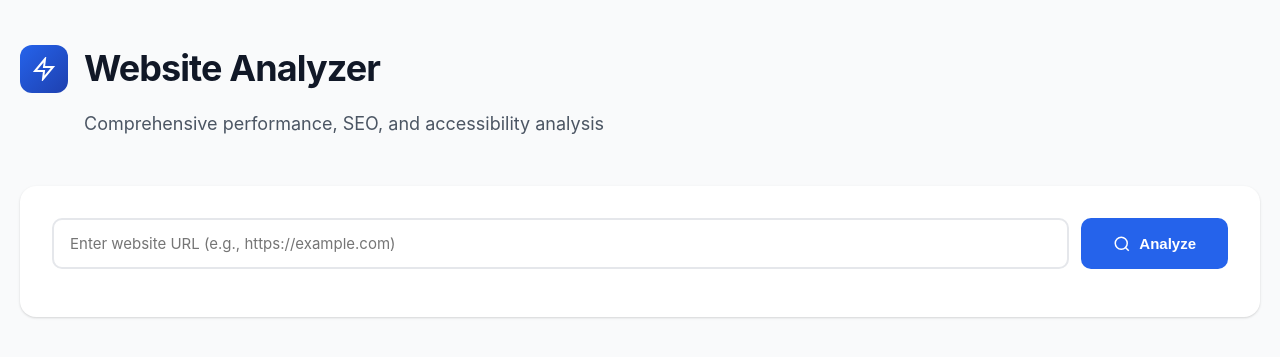
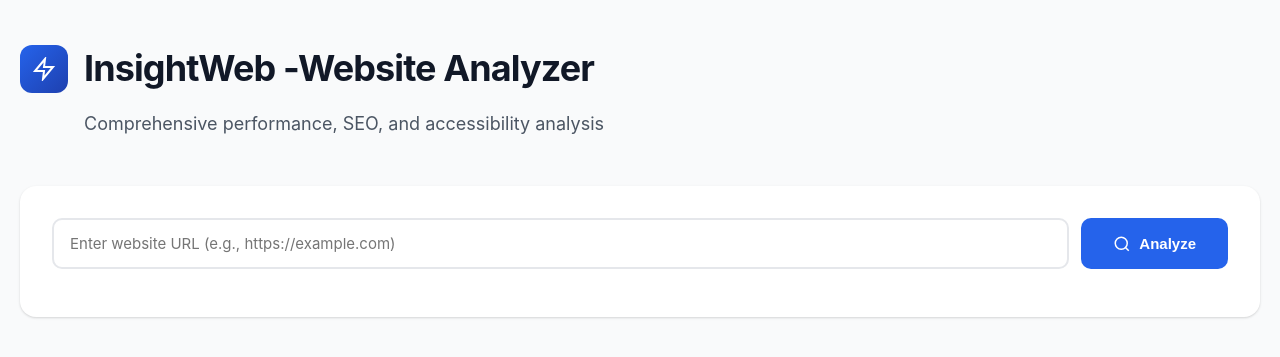
Before and after one commit to Jihedoueslatiii/Website-Performance-Analyzer, a Flask app: page / in a window 1280 px wide. Shown: the top 357 px of the page. Run offline with Flask 3, Linux system fonts and the light colour scheme; some libraries are stand-ins or nearby versions.

Commit message:
Rename title and heading to 'InsightWeb'

```diff
--- a/templates/index.html
+++ b/templates/index.html
@@ -3,7 +3,7 @@
 <head>
     <meta charset="UTF-8">
     <meta name="viewport" content="width=device-width, initial-scale=1.0">
-    <title>Website Performance Analyzer</title>
+    <title>InsightWeb</title>
     <style>
         :root {
             --primary: #2563eb;
@@ -742,7 +742,7 @@
                         <path d="M13 2L3 14h9l-1 8 10-12h-9l1-8z"/>
                     </svg>
                 </div>
-                <h1>Website Analyzer</h1>
+                <h1>InsightWeb -Website Analyzer</h1>
             </div>
             <p class="subtitle">Comprehensive performance, SEO, and accessibility analysis</p>
         </header>
```
